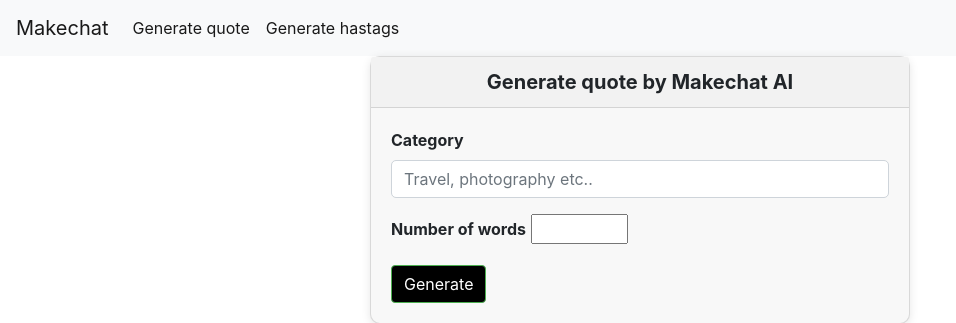
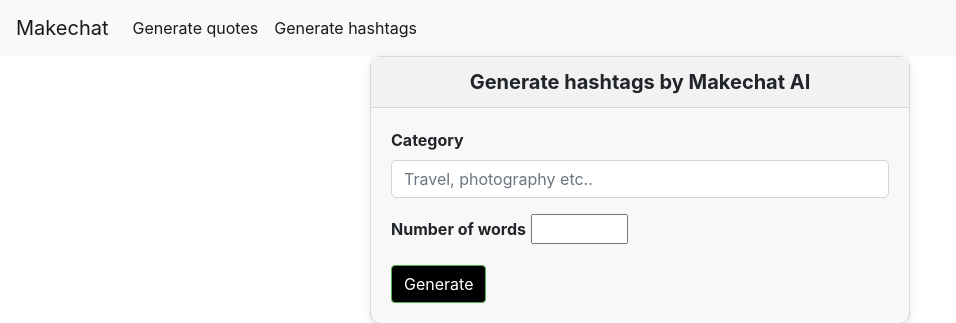
Before and after one commit to makesh9876/makechat, a Django app: page / in a window 1280 px wide. Shown: the top 323 px of the page, without its empty margins (0-956 px from the left). Run offline with Django 4.2, Linux system fonts and the light colour scheme; some libraries are stand-ins or nearby versions.

Commit message:
typo changes

```diff
--- a/chatgpt/templates/chatgpt/generate_results.html
+++ b/chatgpt/templates/chatgpt/generate_results.html
@@ -6,7 +6,7 @@
 
 <head>
     <meta charset="utf-8" />
-    <title>Chat Room</title>
+    <title>Makechat AI</title>
     <style>
         .welcome-text {
             font-size: 18px;
--- a/chatgpt/templates/chatgpt/hastag_generate.html
+++ b/chatgpt/templates/chatgpt/hastag_generate.html
@@ -6,7 +6,7 @@
 
 <head>
     <meta charset="utf-8" />
-    <title>Chat Room</title>
+    <title>Makechat AI</title>
     <style>
         .welcome-text {
             font-size: 18px;
@@ -72,7 +72,7 @@
         <div class="row justify-content-center">
             <div class="col-md-6">
                 <div class="card">
-                    <div class="card-header">Generate hastags by Makechat AI</div>
+                    <div class="card-header">Generate hashtags by Makechat AI</div>
                     <div class="card-body">
                         <form action="" method="post">
                             {% csrf_token %}
--- a/chatgpt/templates/chatgpt/index.html
+++ b/chatgpt/templates/chatgpt/index.html
@@ -52,12 +52,12 @@
         <ul class="navbar-nav mr-auto">
           <li class="nav-item active">
             <a class="nav-link" href="{% url 'quote_generate' %}"
-              >Generate quote<span class="sr-only">(current)</span></a
+              >Generate quotes<span class="sr-only">(current)</span></a
             >
           </li>
           <li class="nav-item active">
             <a class="nav-link" href="{% url 'hastag_generate' %}"
-              >Generate hastags <span class="sr-only">(current)</span></a
+              >Generate hashtags <span class="sr-only">(current)</span></a
             >
           </li>
         </ul>
--- a/chatgpt/templates/chatgpt/quote_generator.html
+++ b/chatgpt/templates/chatgpt/quote_generator.html
@@ -6,7 +6,7 @@
 
 <head>
     <meta charset="utf-8" />
-    <title>Chat Room</title>
+    <title>Makechat AI</title>
     <style>
         .welcome-text {
             font-size: 18px;
@@ -72,7 +72,7 @@
         <div class="row justify-content-center">
             <div class="col-md-6">
                 <div class="card">
-                    <div class="card-header">Generate quote by Makechat AI</div>
+                    <div class="card-header">Generate quotes by Makechat AI</div>
                     <div class="card-body">
                         <form action="" method="post">
                             {% csrf_token %}
--- a/chatgpt/urls.py
+++ b/chatgpt/urls.py
@@ -11,7 +11,7 @@
 )
 
 urlpatterns = [
-    path('', QuoteGenerate.as_view(), name='get_started'),
+    path('', HastagsGenerate.as_view(), name='get_started'),
     path('incomming_message/', IncommingMessage.as_view(), name="incomming_message"),
     path('image_generate/', ImageGenerate.as_view(), name="image_generate"),
     #path('makechat/',MakeChat.as_view(), name="makechat"),
```
